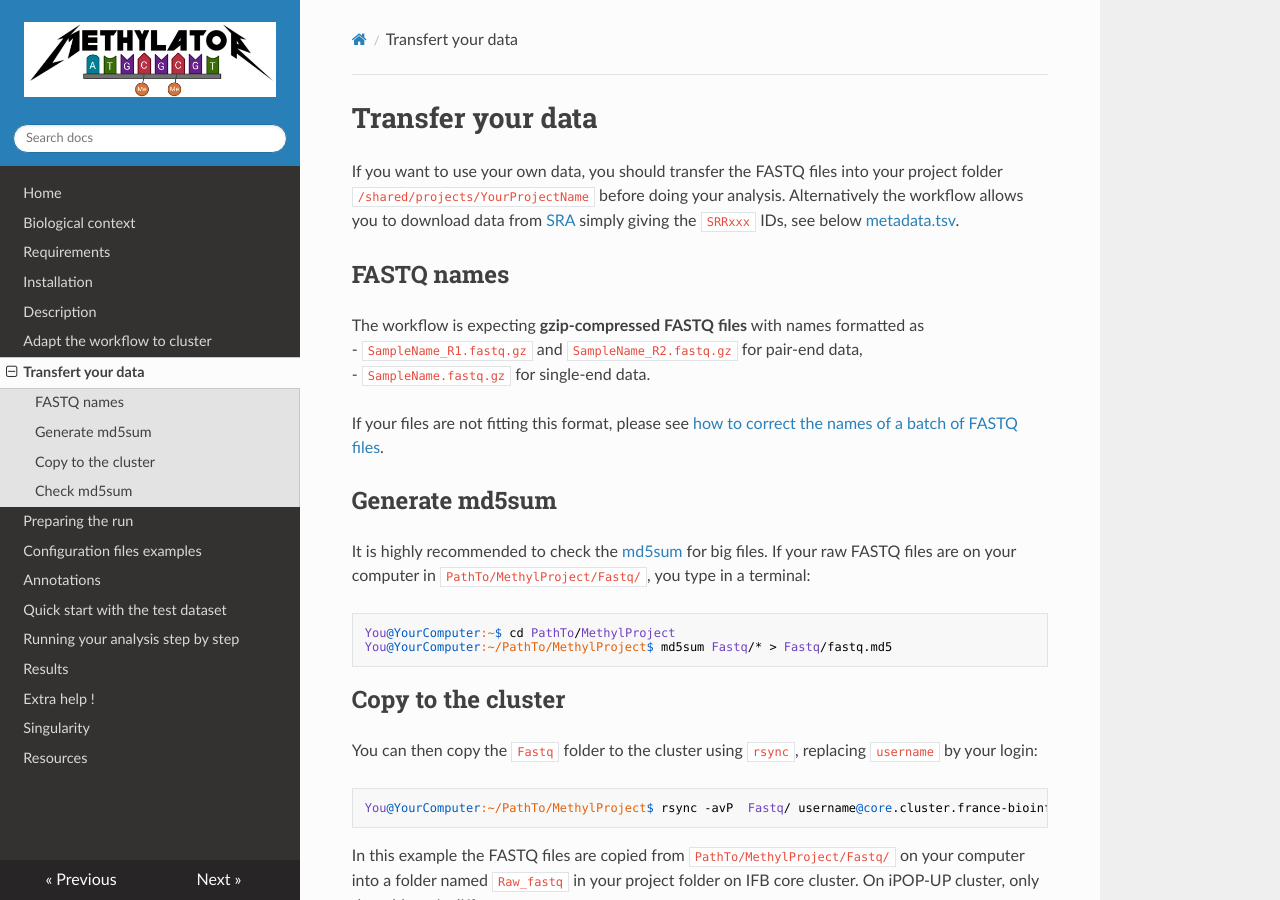
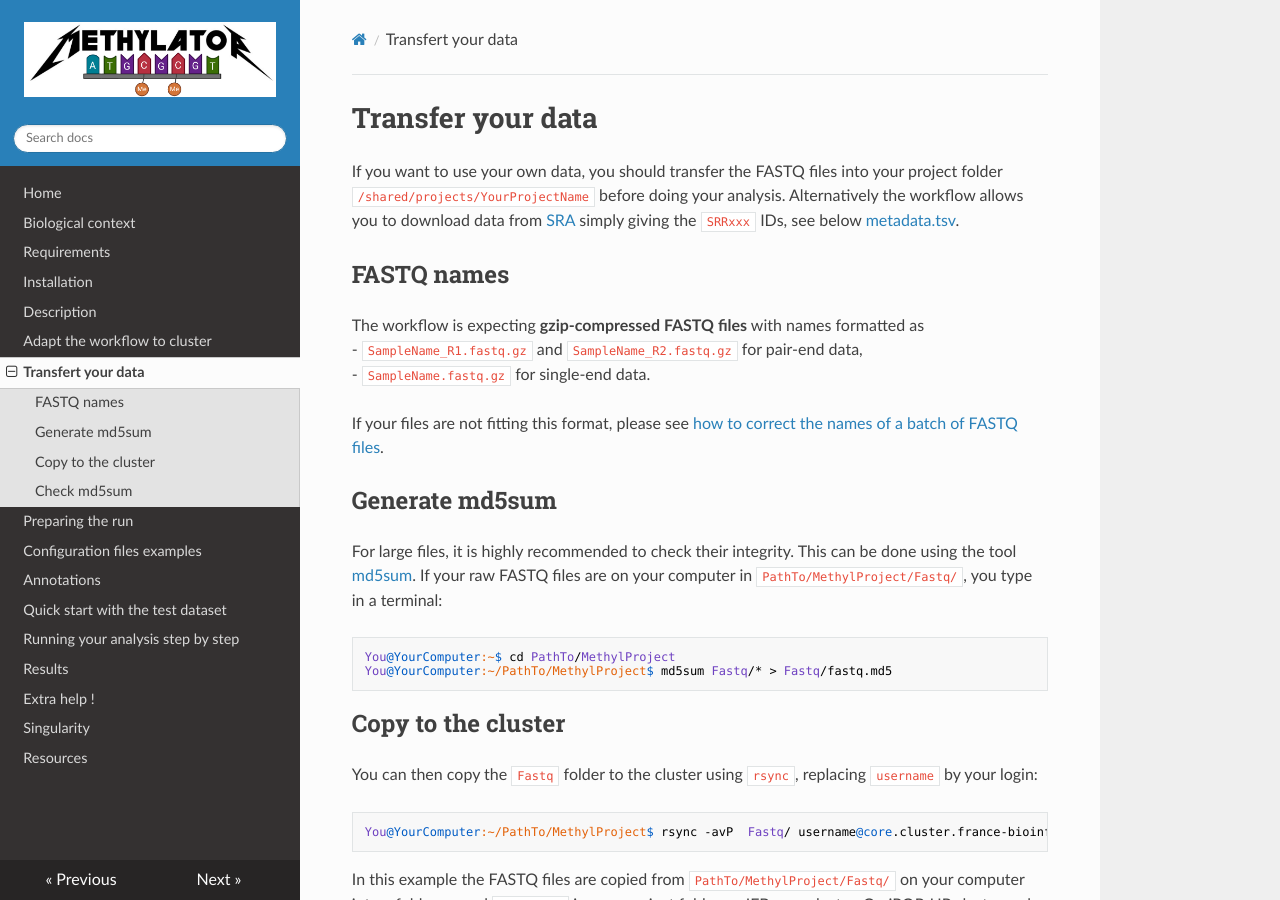
Before and after one commit to parisepigenetics/Methylator-Documentation, an MkDocs documentation site: the page built from docs/transfert_data.md, in a window 1280 px wide and 900 px high. Built offline with MkDocs 1.6.1, drawn with Linux system fonts in a browser that asks for light colours; nearby versions of some CDN libraries.

Commit message:
Update transfert_data.md

````diff
--- a/docs/transfert_data.md
+++ b/docs/transfert_data.md
@@ -11,7 +11,7 @@ If your files are not fitting this format, please see [how to correct the names
 
 ## Generate md5sum
 
-It is highly recommended to check the [md5sum](https://en.wikipedia.org/wiki/Md5sum) for big files. If your raw FASTQ files are on your computer in `PathTo/MethylProject/Fastq/`, you type in a terminal:
+For large files, it is highly recommended to check their integrity. This can be done using the tool [md5sum](https://en.wikipedia.org/wiki/Md5sum). If your raw FASTQ files are on your computer in `PathTo/MethylProject/Fastq/`, you type in a terminal:
 
 ```
 You@YourComputer:~$ cd PathTo/MethylProject
````
